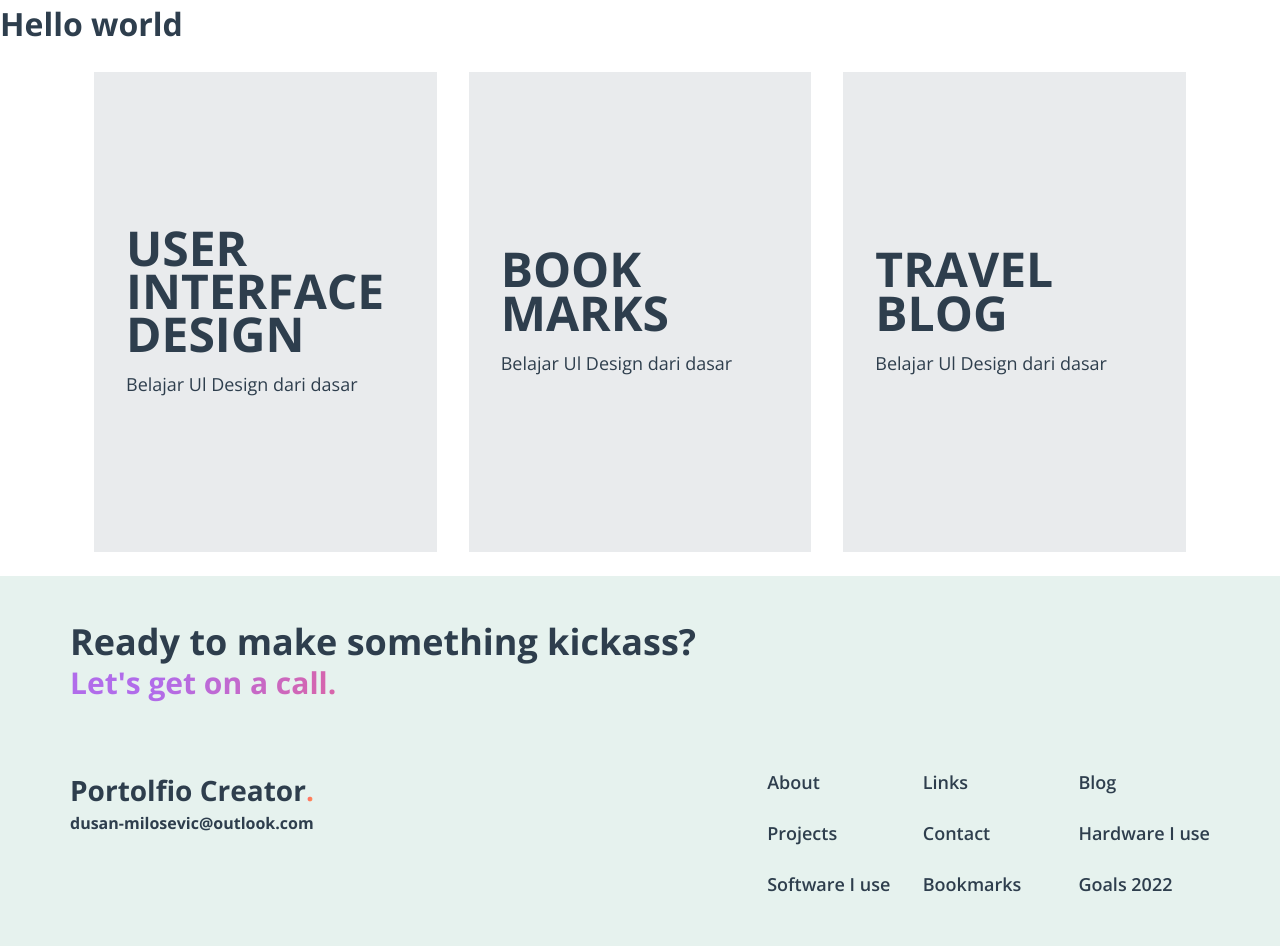
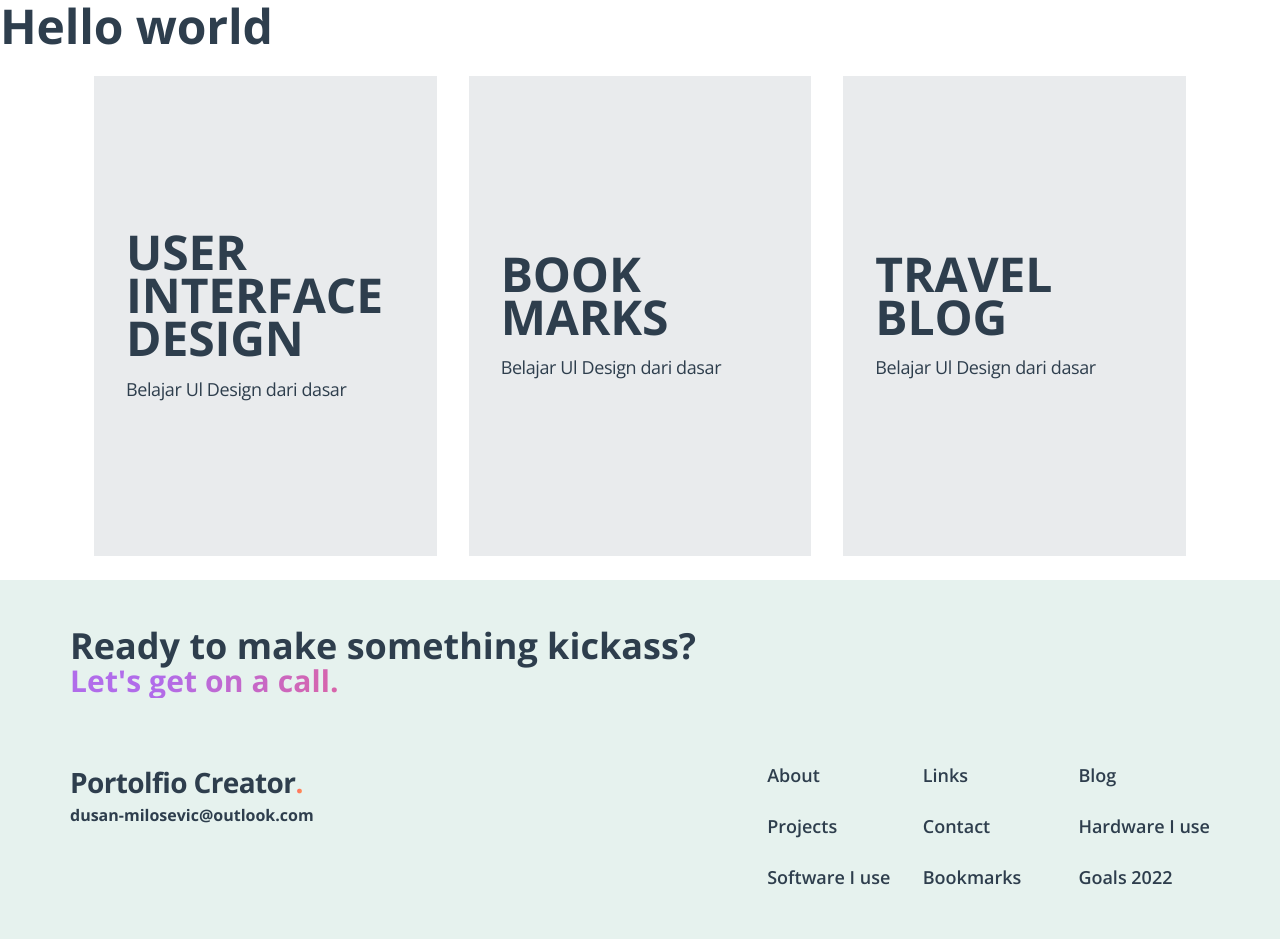
Before and after one commit to DEmanderbag/portfoliov2, a Next.js app: page / in a window 1280 px wide. Built offline with nearby package versions, Linux system fonts and the light colour scheme.

Commit message:
Testing new typography styles

```diff
--- a/styles/_typography.scss
+++ b/styles/_typography.scss
@@ -12,15 +12,41 @@ h5,
 h6 {
   overflow-wrap: break-word;
 }
-// h1,
-// .h1 {
-//   font-size: clamp(2rem, 6vw, 3.5rem);
-// }
-// h2,
-// .h2 {
-//   font-size: clamp(24px, 6vw, 48px);
-// }
-// h3,
-// .h3 {
-//   font-size: clamp(1.25rem, 6vw, 2.75rem);
-// }
+
+h1,
+.h1 {
+  font-size: 48px;
+  line-height: 1.0834933333;
+  // font-weight: 600;
+  letter-spacing: -0.003em;
+}
+h2,
+.h2 {
+  font-size: 40px;
+  line-height: 1.1;
+  // font-weight: 600;
+  letter-spacing: 0em;
+}
+
+h3,
+.h3 {
+  font-size: 32px;
+  line-height: 1.125;
+  // font-weight: 600;
+  letter-spacing: 0.004em;
+}
+
+h4,
+.h4 {
+  font-size: 19px;
+  line-height: 1.2105263158;
+  // font-weight: 600;
+  letter-spacing: 0.012em;
+}
+
+p {
+  font-size: 17px;
+  line-height: 1.4705882353;
+  // font-weight: 600;
+  letter-spacing: -0.022em;
+}
```
